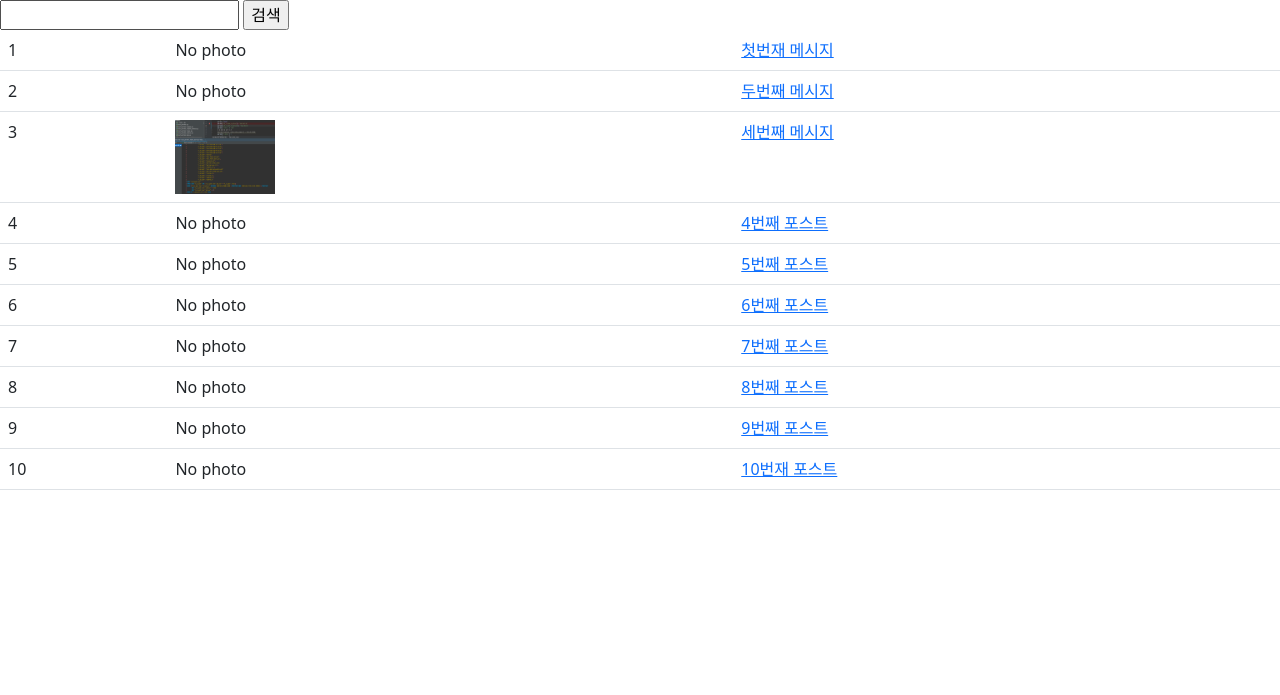
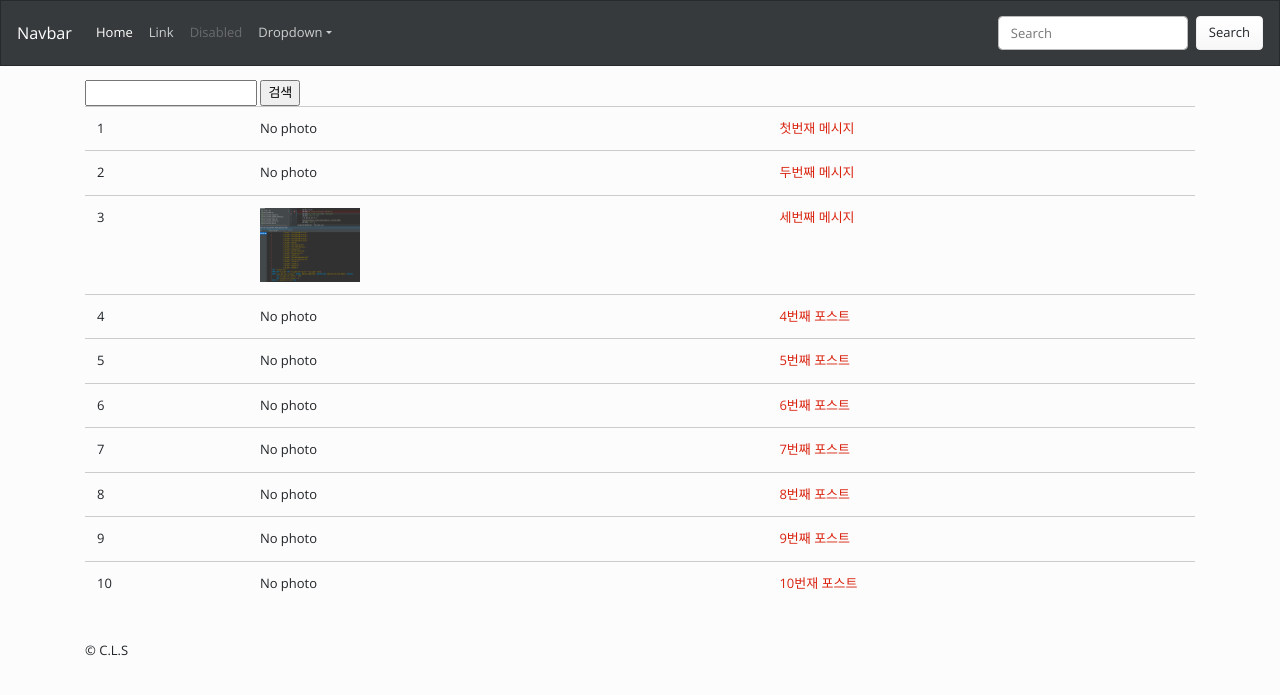
Before and after one commit to gechae/django-with-react, a Django app: page /instagram1/ in a window 1280 px wide. Shown: the top 695 px of the page. Run offline with Django 4.2, Linux system fonts and the light colour scheme; a user stored in the database is signed in; data comes from the database, SQL or seed files in the repository; both versions use the stored data as it was after the commit; some libraries are stand-ins or nearby versions.

```diff
--- /dev/null
+++ b/instagram1/templates/instagram1/layout.html
@@ -0,0 +1,70 @@
+{# python import와 동일 #}
+
+<!doctype html>
+<html lang="ko">
+<head>
+    <meta charset="utf-8" />
+    <meta name="viewport" content="width=device-width,initial-scale=1,minimum-scale=1,maximum-scale=1,user-scalable=no">
+    <title>{% block title %}{% endblock title %}</title>
+    <!-- CSS only -->
+{#    <link href="https://cdn.jsdelivr.net/npm/bootstrap@5.2.0/dist/css/bootstrap.min.css" rel="stylesheet" integrity="sha384-gH2yIJqKdNHPEq0n4Mqa/HGKIhSkIHeL5AyhkYV8i59U5AR6csBvApHHNl/vI1Bx" crossorigin="anonymous">#}
+{#    <link rel="stylesheet" href="https://cdn.jsdAelivr.net/npm/bootswatch@4.5.2/dist/darkly/bootstrap.min.css" integrity="sha384-nNK9n28pDUDDgIiIqZ/MiyO3F4/9vsMtReZK39klb/MtkZI3/LtjSjlmyVPS3KdN" crossorigin="anonymous">#}
+    <link rel="stylesheet" href="https://cdn.jsdelivr.net/npm/bootswatch@4.5.2/dist/simplex/bootstrap.min.css" integrity="sha384-FYrl2Nk72fpV6+l3Bymt1zZhnQFK75ipDqPXK0sOR0f/zeOSZ45/tKlsKucQyjSp" crossorigin="anonymous">
+    <script src="https://code.jquery.com/jquery-3.6.1.js" integrity="sha256-3zlB5s2uwoUzrXK3BT7AX3FyvojsraNFxCc2vC/7pNI=" crossorigin="anonymous"></script>
+    <script src="https://cdn.jsdelivr.net/npm/bootstrap@5.2.3/dist/js/bootstrap.min.js" integrity="sha384-cuYeSxntonz0PPNlHhBs68uyIAVpIIOZZ5JqeqvYYIcEL727kskC66kF92t6Xl2V" crossorigin="anonymous"></script>
+
+    <style>
+        body {
+            padding-top: 5rem;
+            padding-bottom: 2rem;
+        }
+    </style>
+</head>
+<body>
+<nav class="navbar navbar-expand-md navbar-dark bg-dark fixed-top">
+  <a class="navbar-brand" href="#">Navbar</a>
+  <button class="navbar-toggler" type="button" data-toggle="collapse" data-target="#navbarsExampleDefault" aria-controls="navbarsExampleDefault" aria-expanded="false" aria-label="Toggle navigation">
+    <span class="navbar-toggler-icon"></span>
+  </button>
+
+  <div class="collapse navbar-collapse" id="navbarsExampleDefault">
+    <ul class="navbar-nav mr-auto">
+      <li class="nav-item active">
+        <a class="nav-link" href="#">Home <span class="sr-only">(current)</span></a>
+      </li>
+      <li class="nav-item">
+        <a class="nav-link" href="#">Link</a>
+      </li>
+      <li class="nav-item">
+        <a class="nav-link disabled">Disabled</a>
+      </li>
+      <li class="nav-item dropdown">
+        <a class="nav-link dropdown-toggle" href="#" data-toggle="dropdown" aria-expanded="false">Dropdown</a>
+        <div class="dropdown-menu">
+          <a class="dropdown-item" href="#">Action</a>
+          <a class="dropdown-item" href="#">Another action</a>
+          <a class="dropdown-item" href="#">Something else here</a>
+        </div>
+      </li>
+    </ul>
+    <form class="form-inline my-2 my-lg-0">
+      <input class="form-control mr-sm-2" type="text" placeholder="Search" aria-label="Search">
+      <button class="btn btn-secondary my-2 my-sm-0" type="submit">Search</button>
+    </form>
+  </div>
+</nav>
+
+<div class="container">
+    <div class="row">
+        <div class="col-sm-12">
+            {% block content %}
+
+            {% endblock content %}
+            <br/>
+            &copy; C.L.S
+        </div>
+    </div>
+</div>
+
+</body>
+</html>
--- a/instagram1/templates/instagram1/post_list.html
+++ b/instagram1/templates/instagram1/post_list.html
@@ -1,15 +1,12 @@
 {# python import와 동일 #}
+{% extends "instagram1/layout.html" %}
 {% load bootstrap4 %}
 
-<!doctype html>
-<html lang="ko">
-<head>
-    <meta charset="utf-8" />
-    <title>instagram / Post List</title>
-    <!-- CSS only -->
-    <link href="https://cdn.jsdelivr.net/npm/bootstrap@5.2.0/dist/css/bootstrap.min.css" rel="stylesheet" integrity="sha384-gH2yIJqKdNHPEq0n4Mqa/HGKIhSkIHeL5AyhkYV8i59U5AR6csBvApHHNl/vI1Bx" crossorigin="anonymous">
-</head>
-<body>
+{% block title %}
+    instagram / Post List
+{% endblock title %}
+
+{% block content %}
     <form action="" method="get">
         <input type="text" name="q" value="{{ q }}"/>
         <input type="submit" value="검색" />
@@ -49,5 +46,4 @@
         {% bootstrap_pagination page_obj size='large' justify_content='center' %}
         {# {% bootstrap_pagination page_obj size='small' %}#}
     {% endif %}
-</body>
-</html>
+{% endblock content %}
```
Also changed, not shown: askcompany/settings.py (+6 -1 lines), instagram1/templates/instagram1/post_detail.html (+13 -0 lines), db.sqlite3.
